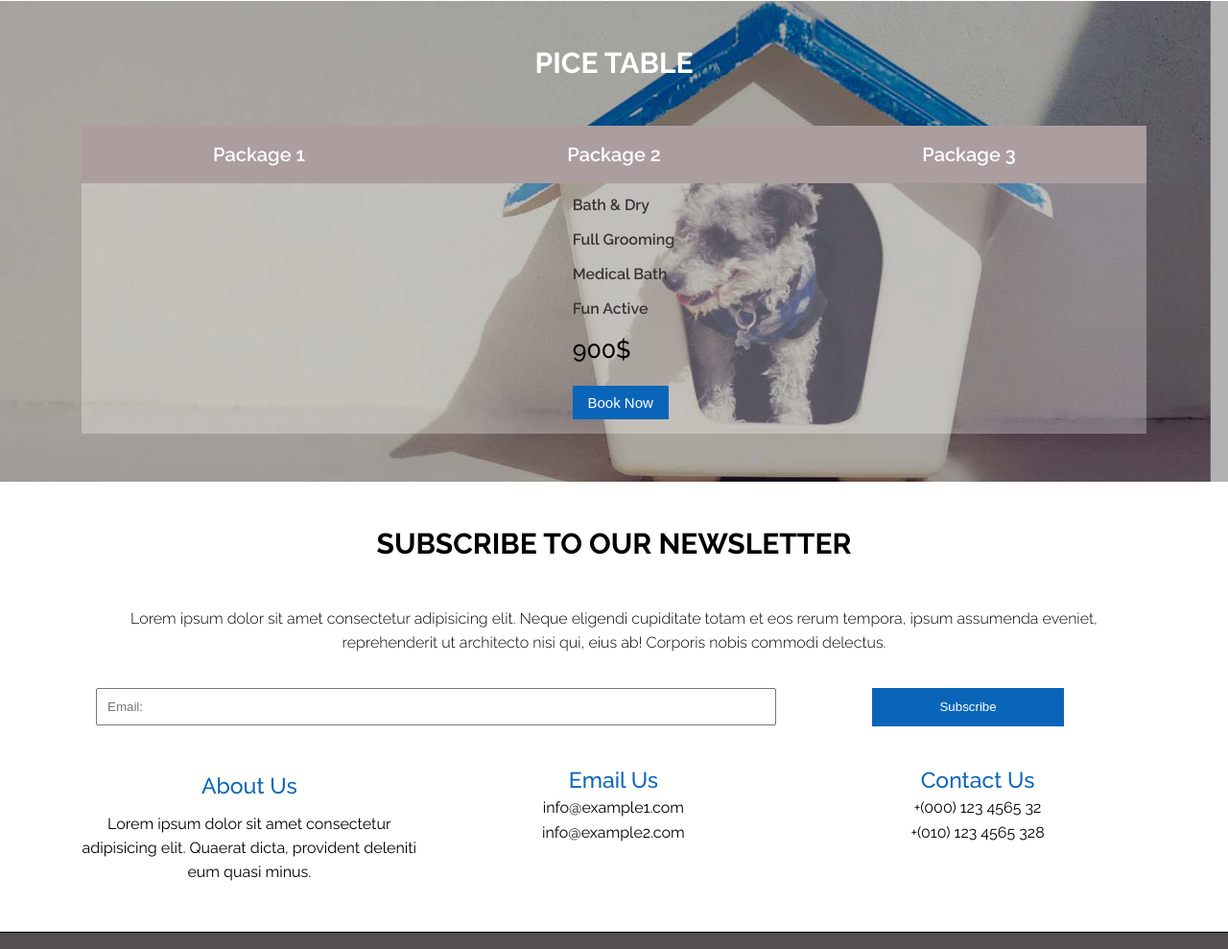
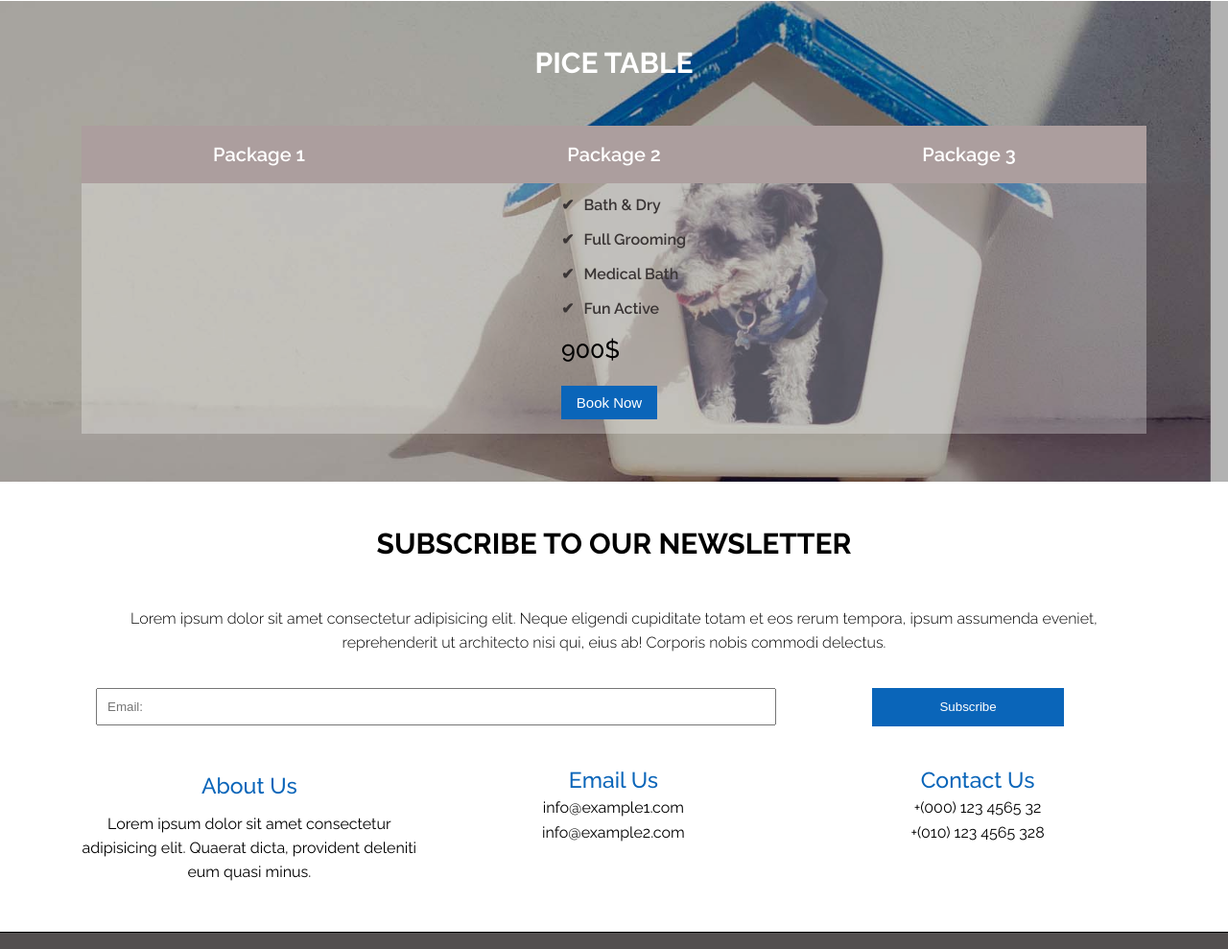
Before and after one commit to VeronaNebesna/VeronaNebesna_layout.github.io, a plain HTML site: page service.html in a window 1280 px wide. Shown: the part 1339-2328 px from the top of the page at 96% size. Drawn offline with nearby package versions, Linux system fonts and the light colour scheme.

Commit message:
add style for list

```diff
--- a/css/style_services.css
+++ b/css/style_services.css
@@ -29,7 +29,10 @@
     background: url(../img/dark_back_2.jpg) no-repeat 50% 50%;
     background-size:cover;
 }
-
+.list_of_service li:before{
+    content:  '✔';
+    padding-right: 10px;
+}
 .tabs{
     width: 100%;
     background-color: rgba(255,255,255,0.3);
```
